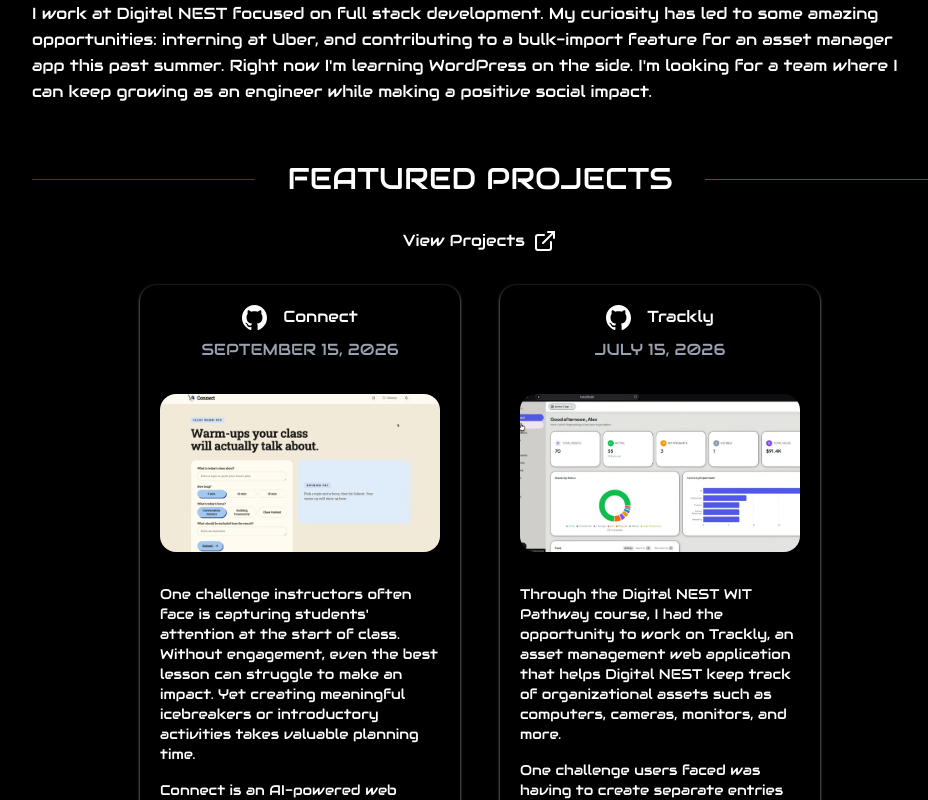
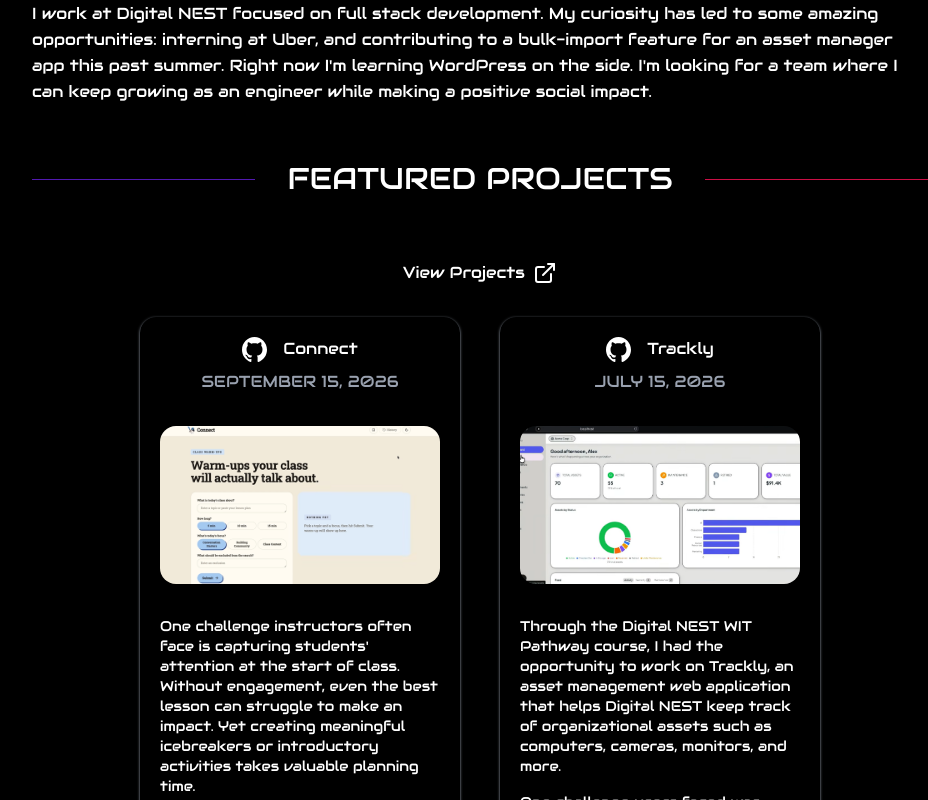
Before and after one commit to OsCortes88/OsCortes88.github.io, a React (Vite) app: page / in a window 1280 px wide. Shown: the part 780-1580 px from the top of the page, without its empty margins (160-1088 px from the left). Built offline with nearby package versions, Linux system fonts and the light colour scheme.

Commit message:
fix children hieghtt inherit and visibility threshold

```diff
--- a/src/Reveal.jsx
+++ b/src/Reveal.jsx
@@ -23,7 +23,7 @@ export default function Reveal({
           observer.unobserve(entry.target);
         }
       },
-      { threshold: 0.2 },
+      { threshold: 0 },
     );
 
     if (ref.current) observer.observe(ref.current);
@@ -34,7 +34,7 @@ export default function Reveal({
   return (
     <div
       ref={ref}
-      className={`
+      className={`grid
         transition-all duration-1200 ease-out
         ${visible ? "opacity-100 translate-y-0" : `opacity-0 ${direction}`}
         ${className}
```
